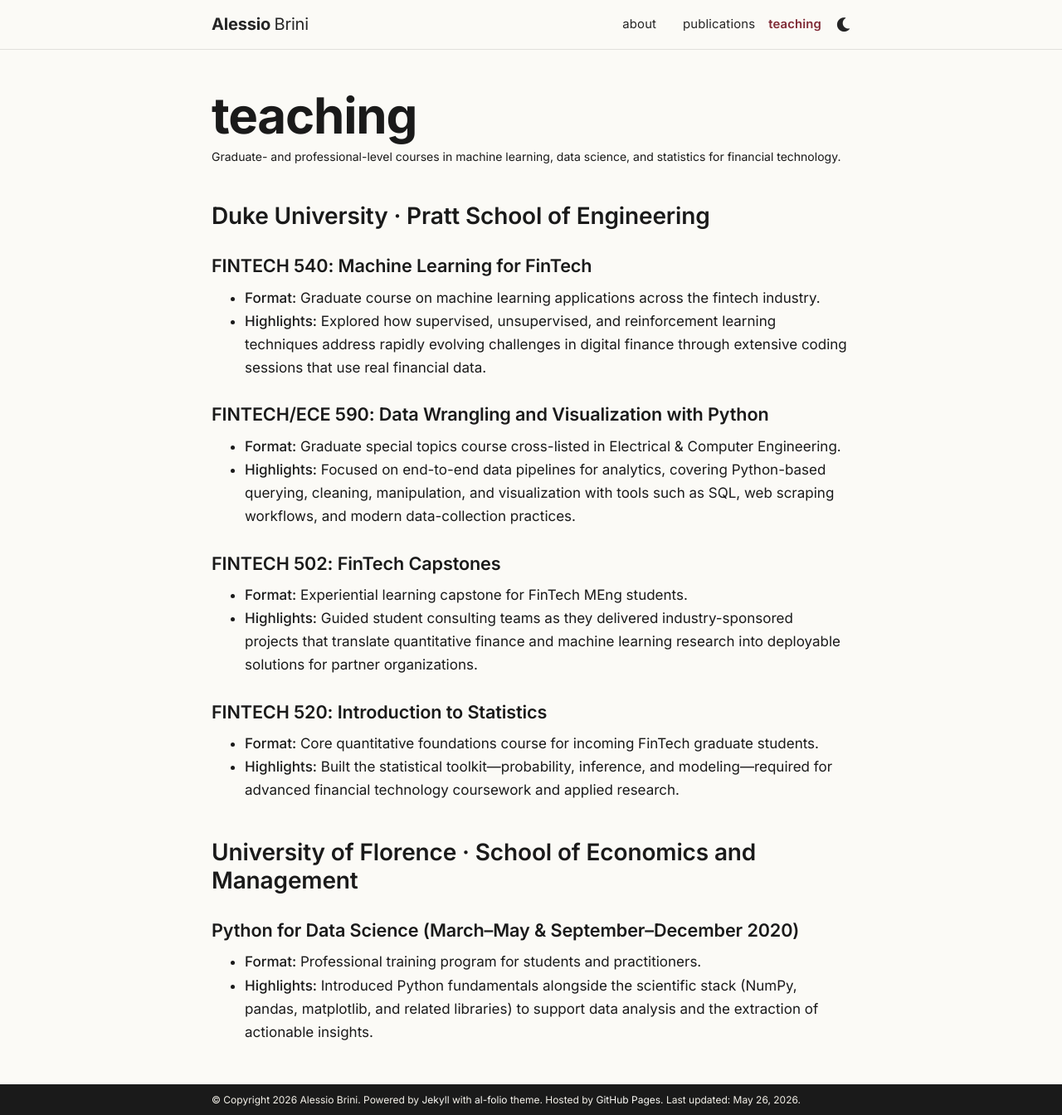
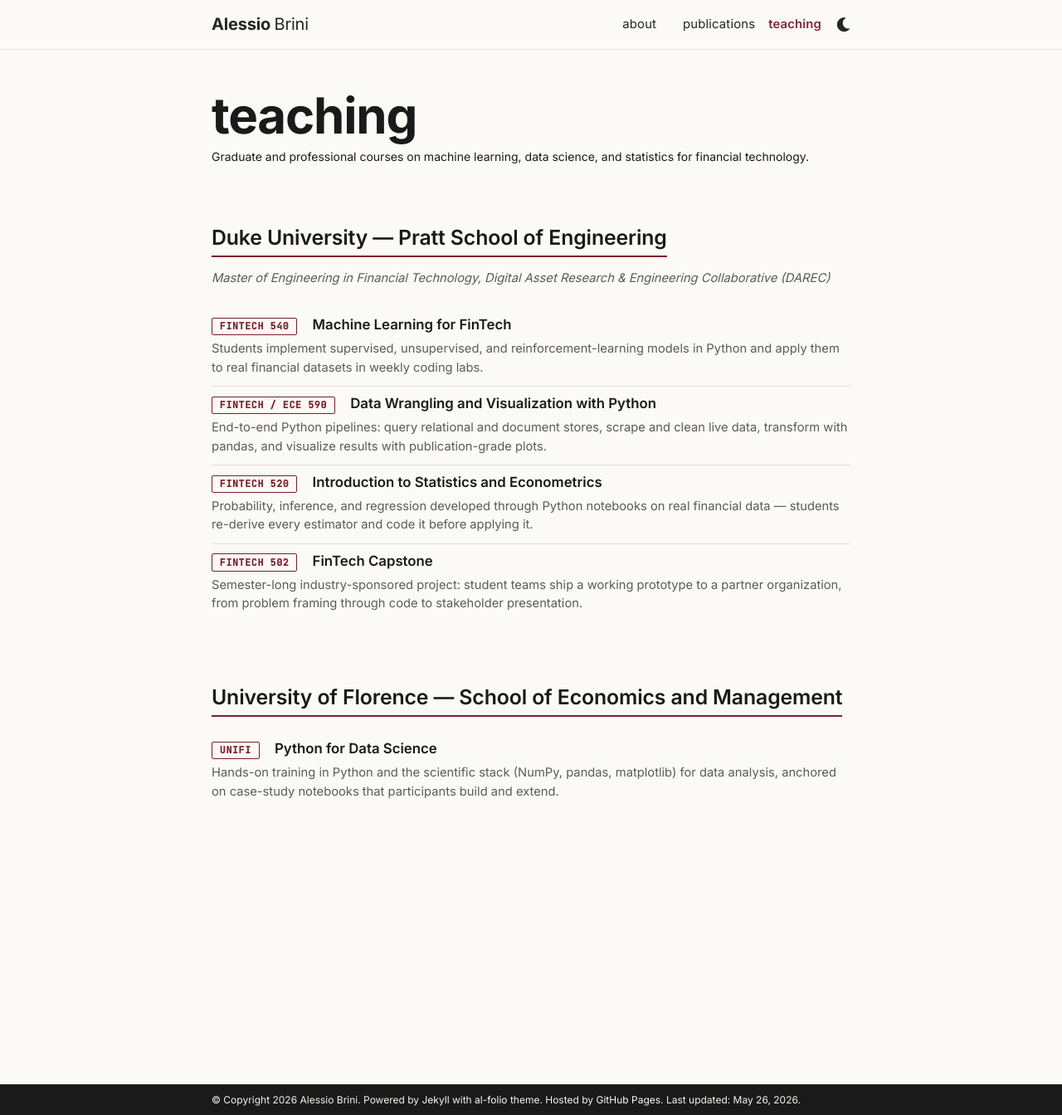
Before and after one commit to Alessiobrini/academic-website, a Jekyll site: the page built from _pages/teaching.md, in a window 1280 px wide and 1344 px high. Shown: the whole window at 83% size. Built offline with Jekyll 4.4.1, drawn with Linux system fonts in a browser that asks for light colours; comment, search, counter and statistics services are not loaded; a style sheet for code colours, icons or effects is not loaded.

Commit message:
Teaching page: compact list with course-code chip and serif title
Replace the prior markdown bullets (### heading + Format/Highlights
list) with a single-row-per-course layout matching the publications
page conventions: burgundy mono course-code chip, serif title, and a
one-sentence hands-on-focused description below.

Co-Authored-By: Claude Opus 4.7 (1M context) <noreply@anthropic.com>

```diff
--- a/_pages/teaching.md
+++ b/_pages/teaching.md
@@ -2,31 +2,42 @@
 layout: page
 permalink: /teaching/
 title: teaching
-description: Graduate- and professional-level courses in machine learning, data science, and statistics for financial technology.
+description: Graduate and professional courses on machine learning, data science, and statistics for financial technology.
 nav: true
 nav_order: 5
 ---
 
-## Duke University · Pratt School of Engineering
+<div class="teaching">
 
-### FINTECH 540: Machine Learning for FinTech
-- **Format:** Graduate course on machine learning applications across the fintech industry.
-- **Highlights:** Explored how supervised, unsupervised, and reinforcement learning techniques address rapidly evolving challenges in digital finance through extensive coding sessions that use real financial data.
+  <h2>Duke University &mdash; Pratt School of Engineering</h2>
+  <p class="teaching-affiliation">Master of Engineering in Financial Technology, Digital Asset Research &amp; Engineering Collaborative (DAREC)</p>
 
-### FINTECH/ECE 590: Data Wrangling and Visualization with Python
-- **Format:** Graduate special topics course cross-listed in Electrical & Computer Engineering.
-- **Highlights:** Focused on end-to-end data pipelines for analytics, covering Python-based querying, cleaning, manipulation, and visualization with tools such as SQL, web scraping workflows, and modern data-collection practices.
+  <ul class="course-list">
+    <li class="course-item">
+      <div class="course-line"><span class="course-code">FINTECH 540</span><span class="course-title">Machine Learning for FinTech</span></div>
+      <p class="course-desc">Students implement supervised, unsupervised, and reinforcement-learning models in Python and apply them to real financial datasets in weekly coding labs.</p>
+    </li>
+    <li class="course-item">
+      <div class="course-line"><span class="course-code">FINTECH / ECE 590</span><span class="course-title">Data Wrangling and Visualization with Python</span></div>
+      <p class="course-desc">End-to-end Python pipelines: query relational and document stores, scrape and clean live data, transform with pandas, and visualize results with publication-grade plots.</p>
+    </li>
+    <li class="course-item">
+      <div class="course-line"><span class="course-code">FINTECH 520</span><span class="course-title">Introduction to Statistics and Econometrics</span></div>
+      <p class="course-desc">Probability, inference, and regression developed through Python notebooks on real financial data — students re-derive every estimator and code it before applying it.</p>
+    </li>
+    <li class="course-item">
+      <div class="course-line"><span class="course-code">FINTECH 502</span><span class="course-title">FinTech Capstone</span></div>
+      <p class="course-desc">Semester-long industry-sponsored project: student teams ship a working prototype to a partner organization, from problem framing through code to stakeholder presentation.</p>
+    </li>
+  </ul>
 
-### FINTECH 502: FinTech Capstones
-- **Format:** Experiential learning capstone for FinTech MEng students.
-- **Highlights:** Guided student consulting teams as they delivered industry-sponsored projects that translate quantitative finance and machine learning research into deployable solutions for partner organizations.
+  <h2>University of Florence &mdash; School of Economics and Management</h2>
 
-### FINTECH 520: Introduction to Statistics
-- **Format:** Core quantitative foundations course for incoming FinTech graduate students.
-- **Highlights:** Built the statistical toolkit—probability, inference, and modeling—required for advanced financial technology coursework and applied research.
+  <ul class="course-list">
+    <li class="course-item">
+      <div class="course-line"><span class="course-code">UNIFI</span><span class="course-title">Python for Data Science</span></div>
+      <p class="course-desc">Hands-on training in Python and the scientific stack (NumPy, pandas, matplotlib) for data analysis, anchored on case-study notebooks that participants build and extend.</p>
+    </li>
+  </ul>
 
-## University of Florence · School of Economics and Management
-
-### Python for Data Science (March–May & September–December 2020)
-- **Format:** Professional training program for students and practitioners.
-- **Highlights:** Introduced Python fundamentals alongside the scientific stack (NumPy, pandas, matplotlib, and related libraries) to support data analysis and the extraction of actionable insights.
+</div>
--- a/_sass/_base.scss
+++ b/_sass/_base.scss
@@ -879,6 +879,87 @@ footer.sticky-bottom {
   }
 }
 
+// Teaching page
+
+.teaching {
+  margin-top: 2rem;
+
+  h2 {
+    font-family: var(--font-serif);
+    font-weight: 600;
+    font-size: 1.55rem;
+    margin-top: 2.5rem;
+    margin-bottom: 0.4rem;
+    padding-bottom: 0.4rem;
+    border-bottom: 2px solid var(--global-theme-color);
+    display: inline-block;
+    letter-spacing: -0.005em;
+  }
+
+  .teaching-affiliation {
+    font-size: 0.92rem;
+    color: var(--global-text-color-light);
+    margin-bottom: 1.5rem;
+    margin-top: 0.4rem;
+    font-style: italic;
+  }
+
+  .course-list {
+    list-style: none;
+    padding: 0;
+    margin: 0.75rem 0 2.25rem 0;
+  }
+
+  .course-item {
+    padding: 0.65rem 0;
+    border-bottom: 1px solid var(--global-divider-color);
+
+    &:last-child { border-bottom: none; }
+  }
+
+  .course-line {
+    display: flex;
+    flex-wrap: wrap;
+    align-items: baseline;
+    gap: 0.9rem;
+    margin-bottom: 0.3rem;
+  }
+
+  .course-code {
+    display: inline-block;
+    font-family: var(--font-mono);
+    font-size: 0.72rem;
+    font-weight: 700;
+    letter-spacing: 0.06em;
+    text-transform: uppercase;
+    color: var(--global-theme-color);
+    border: 1px solid var(--global-theme-color);
+    border-radius: 2px;
+    padding: 0.1rem 0.55rem;
+    line-height: 1.4;
+    white-space: nowrap;
+    flex-shrink: 0;
+    margin-right: 0.25rem;
+  }
+
+  .course-title {
+    font-family: var(--font-serif);
+    font-size: 1.05rem;
+    font-weight: 600;
+    color: var(--global-text-color);
+    line-height: 1.3;
+    flex: 1 1 auto;
+  }
+
+  .course-desc {
+    font-size: 0.92rem;
+    color: var(--global-text-color-light);
+    line-height: 1.55;
+    margin: 0;
+  }
+}
+
+
 // Rouge Color Customization
 figure.highlight {
   margin: 0 0 1rem;
```
